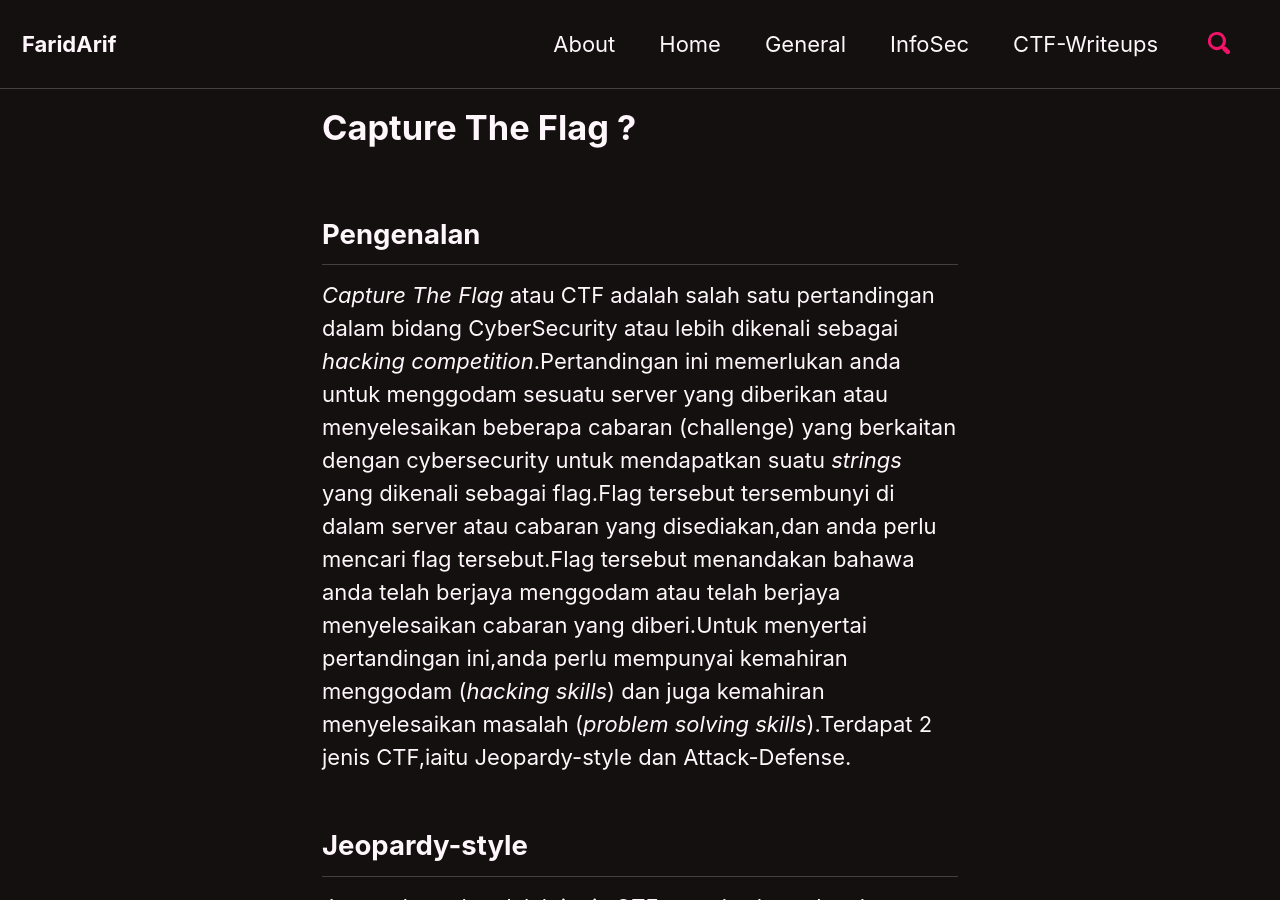
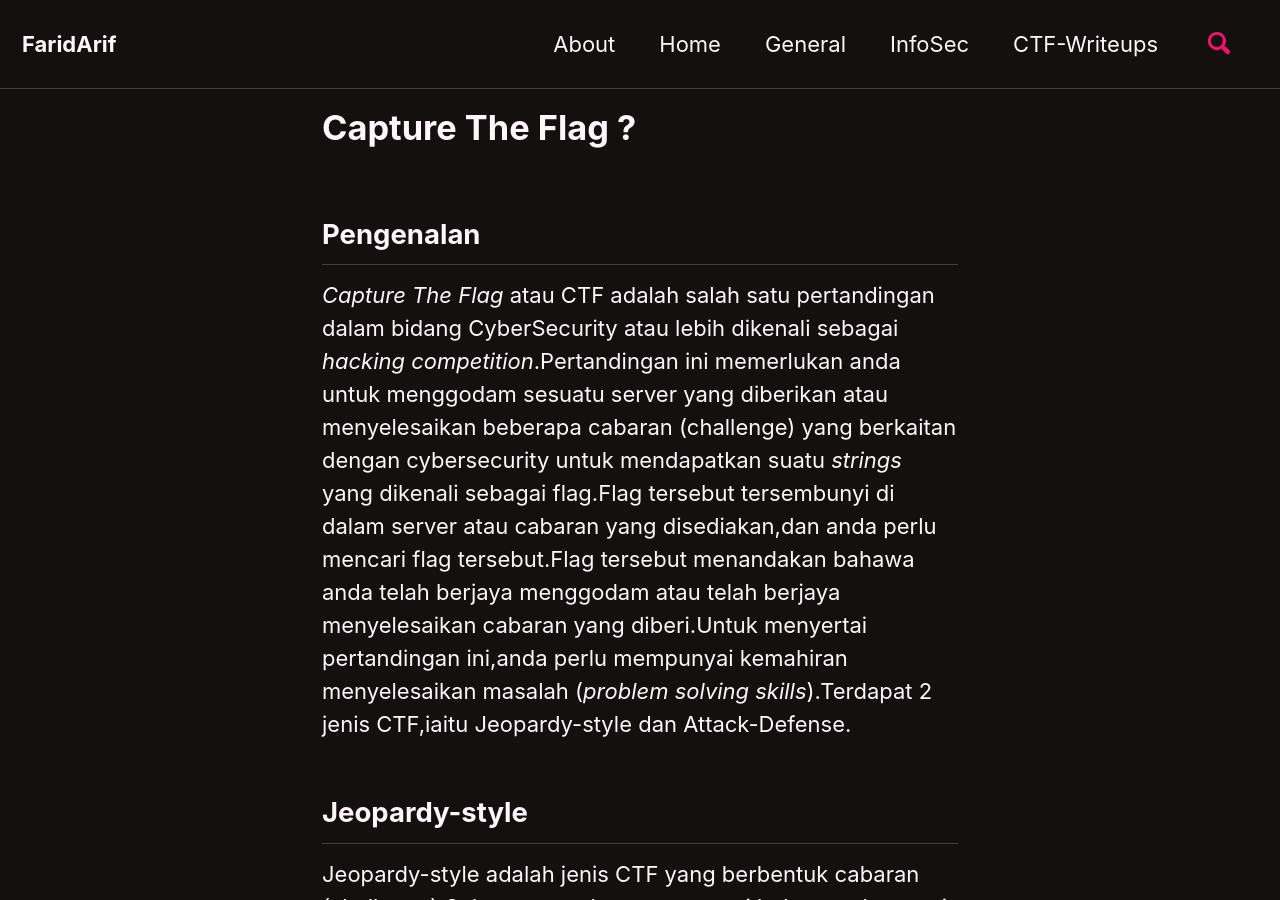
Before and after one commit to faridarif/faridarif.github.io, a Jekyll site: the page built from _posts/2020-09-26-capture-the-flag.md, in a window 1280 px wide and 900 px high. Built offline with Jekyll 4.4.1, drawn with Linux system fonts in a browser that asks for light colours; cached includes are drawn as plain includes.

Commit message:
Update 2020-09-26-capture-the-flag.md

```diff
--- a/_posts/2020-09-26-capture-the-flag.md
+++ b/_posts/2020-09-26-capture-the-flag.md
@@ -8,7 +8,7 @@ tags: [Hacking, Information Technology, CyberSecurity]
 
 ## Pengenalan
 
-*Capture The Flag* atau CTF adalah salah satu pertandingan dalam bidang CyberSecurity atau lebih dikenali sebagai *hacking competition*.Pertandingan ini memerlukan anda untuk menggodam sesuatu server yang diberikan atau menyelesaikan beberapa cabaran (challenge) yang berkaitan dengan cybersecurity untuk mendapatkan suatu *strings* yang dikenali sebagai flag.Flag tersebut tersembunyi di dalam server atau cabaran yang disediakan,dan anda perlu mencari flag tersebut.Flag tersebut menandakan bahawa anda telah berjaya menggodam atau telah berjaya menyelesaikan cabaran yang diberi.Untuk menyertai pertandingan ini,anda perlu mempunyai kemahiran menggodam (*hacking skills*) dan juga kemahiran menyelesaikan masalah (*problem solving skills*).Terdapat 2 jenis CTF,iaitu Jeopardy-style dan Attack-Defense.
+*Capture The Flag* atau CTF adalah salah satu pertandingan dalam bidang CyberSecurity atau lebih dikenali sebagai *hacking competition*.Pertandingan ini memerlukan anda untuk menggodam sesuatu server yang diberikan atau menyelesaikan beberapa cabaran (challenge) yang berkaitan dengan cybersecurity untuk mendapatkan suatu *strings* yang dikenali sebagai flag.Flag tersebut tersembunyi di dalam server atau cabaran yang disediakan,dan anda perlu mencari flag tersebut.Flag tersebut menandakan bahawa anda telah berjaya menggodam atau telah berjaya menyelesaikan cabaran yang diberi.Untuk menyertai pertandingan ini,anda perlu mempunyai kemahiran menyelesaikan masalah (*problem solving skills*).Terdapat 2 jenis CTF,iaitu Jeopardy-style dan Attack-Defense.
 
 ## Jeopardy-style
 
```
